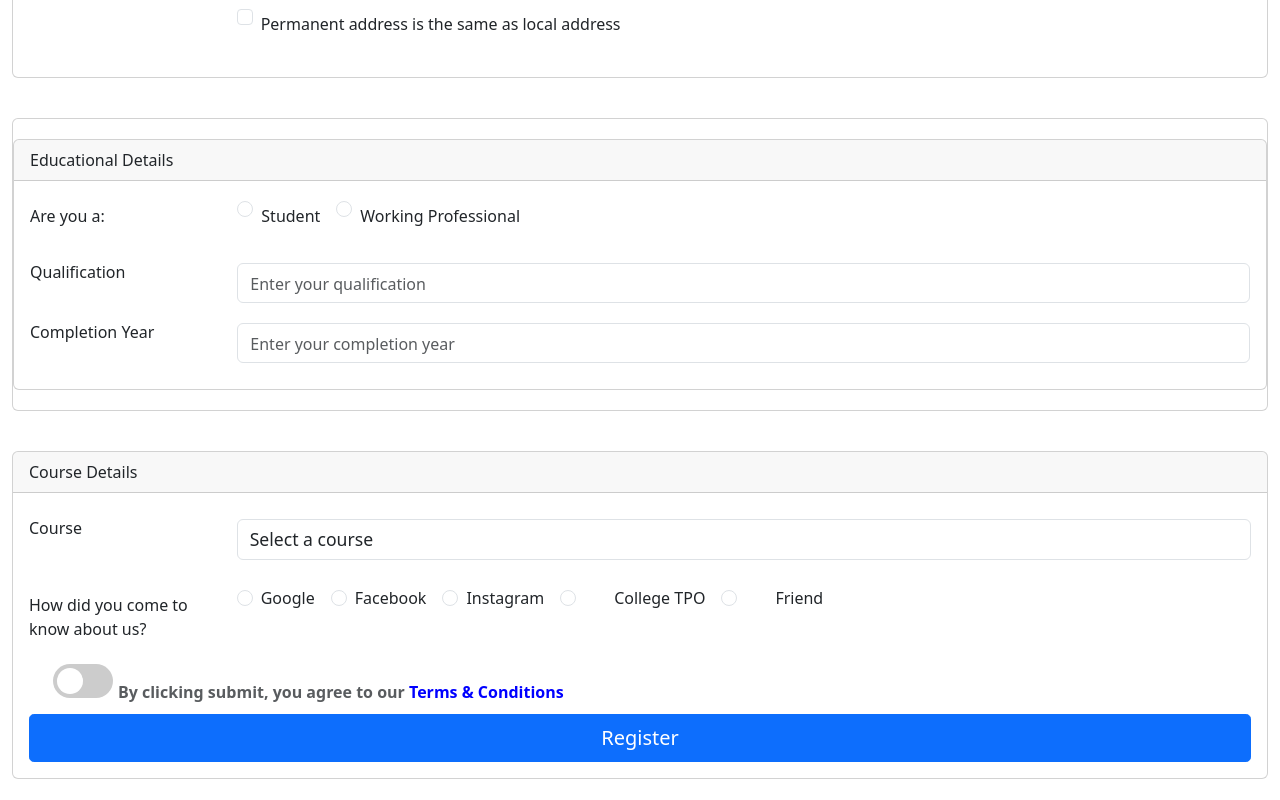
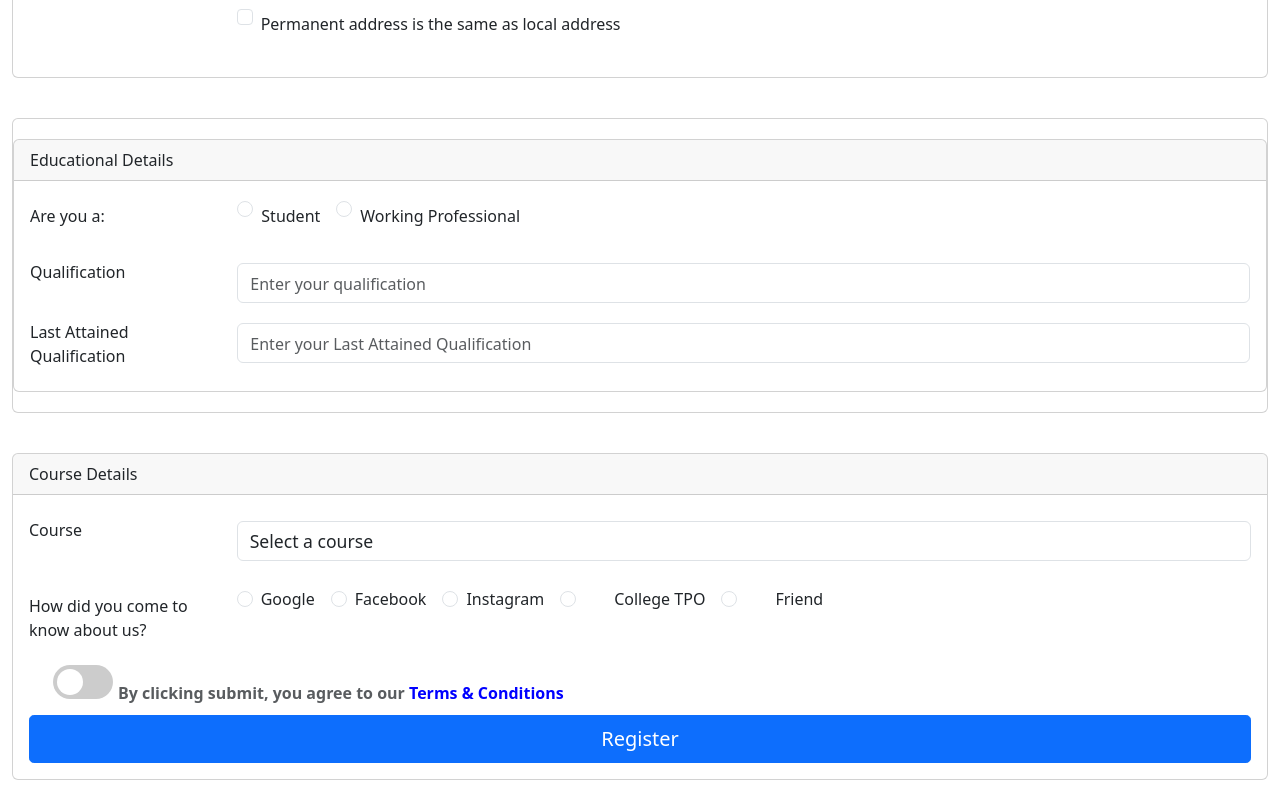
Before and after one commit to someshsharma63/registration_form_react, a React (Vite) app: page / in a window 1280 px wide. Shown: the part 1101-1901 px from the top of the page. Built offline with nearby package versions, Linux system fonts and the light colour scheme.

Commit message:
add input

```diff
--- a/src/App.jsx
+++ b/src/App.jsx
@@ -409,6 +409,8 @@ function App() {
                             <Form.Label className="col-form-label">
                               Student
                             </Form.Label>
+
+
                           </div>
                           <div className="form-check form-check-inline">
                             <input
@@ -425,6 +427,7 @@ function App() {
                             </Form.Label>
 
                           </div>
+
                         </Col>
                       </Form.Group>
 
@@ -439,18 +442,6 @@ function App() {
 
 
                             <div className="col-sm-10">
-                              {/* <input
-                                type="text"
-                                className="form-control"
-                                id="qualification"
-                                value={qualification}
-                                onChange={(e) =>
-                                  setQualification(e.target.value)
-                                }
-                                placeholder="Enter your qualification"
-                                required
-                              /> */}
-
 
                               <Form.Control type="text" className="form-control" id="qualification"
                                 value={qualification}
@@ -459,39 +450,25 @@ function App() {
                                 } placeholder="Enter your qualification" required />
 
                             </div>
+
+                            <Form.Label className="col-sm-2 col-form-label">
+                            Last Attained Qualification
+                            </Form.Label>
+                            <div className="col-sm-10">
+
+                              <Form.Control type="text" className="form-control" id="Last Attained Qualification"
+                                value={qualification}
+                                onChange={(e) =>
+                                  setQualification(e.target.value)
+                                } placeholder="Enter your Last Attained Qualification" required />
+
+                            </div>
+
                           </div>
 
-                          <div className="form-group row">
 
-                            <Form.Label className="col-sm-2 col-form-label">
-                              Completion Year
-                            </Form.Label>
-
-                            <div className="col-sm-10">
-                              {/* <input
-                                type="text"
-                                className="form-control"
-                                id="completionYear"
-                                value={completionYear}
-                                onChange={(e) =>
-                                  setCompletionYear(e.target.value)
-                                }
-                                placeholder="Enter your completion year"
-                                required
-                              /> */}
-
-
-
-                              <Form.Control type="text" className="form-control" id="completionYear"
-                                value={completionYear}
-                                onChange={(e) =>
-                                  setCompletionYear(e.target.value)
-                                } placeholder="Enter your completion year" required />
-                            </div>
-                          </div>
                         </>
                       )}
-
                       {role === "workingProfessional" && (
                         <>
                           <div className="form-group row">
```
